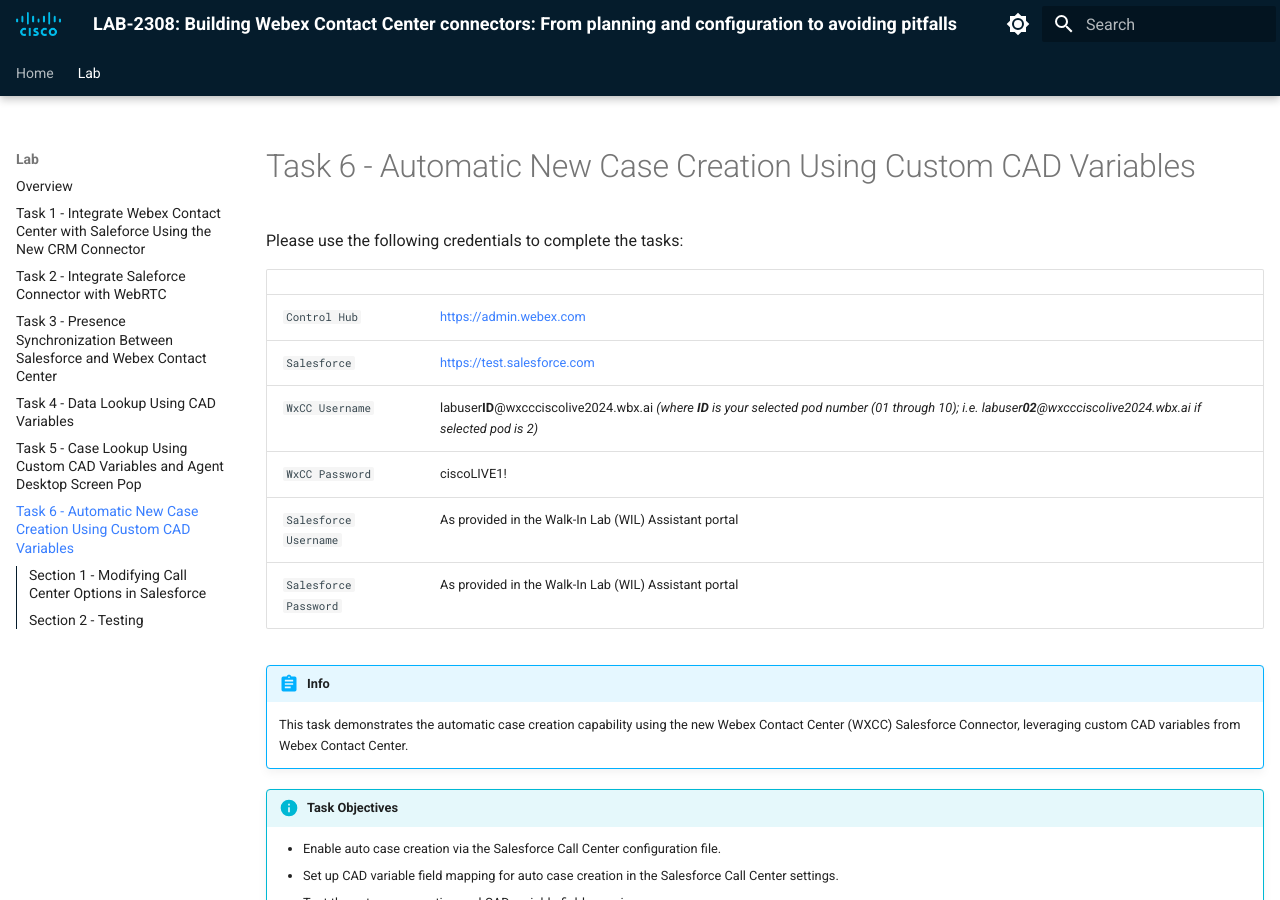
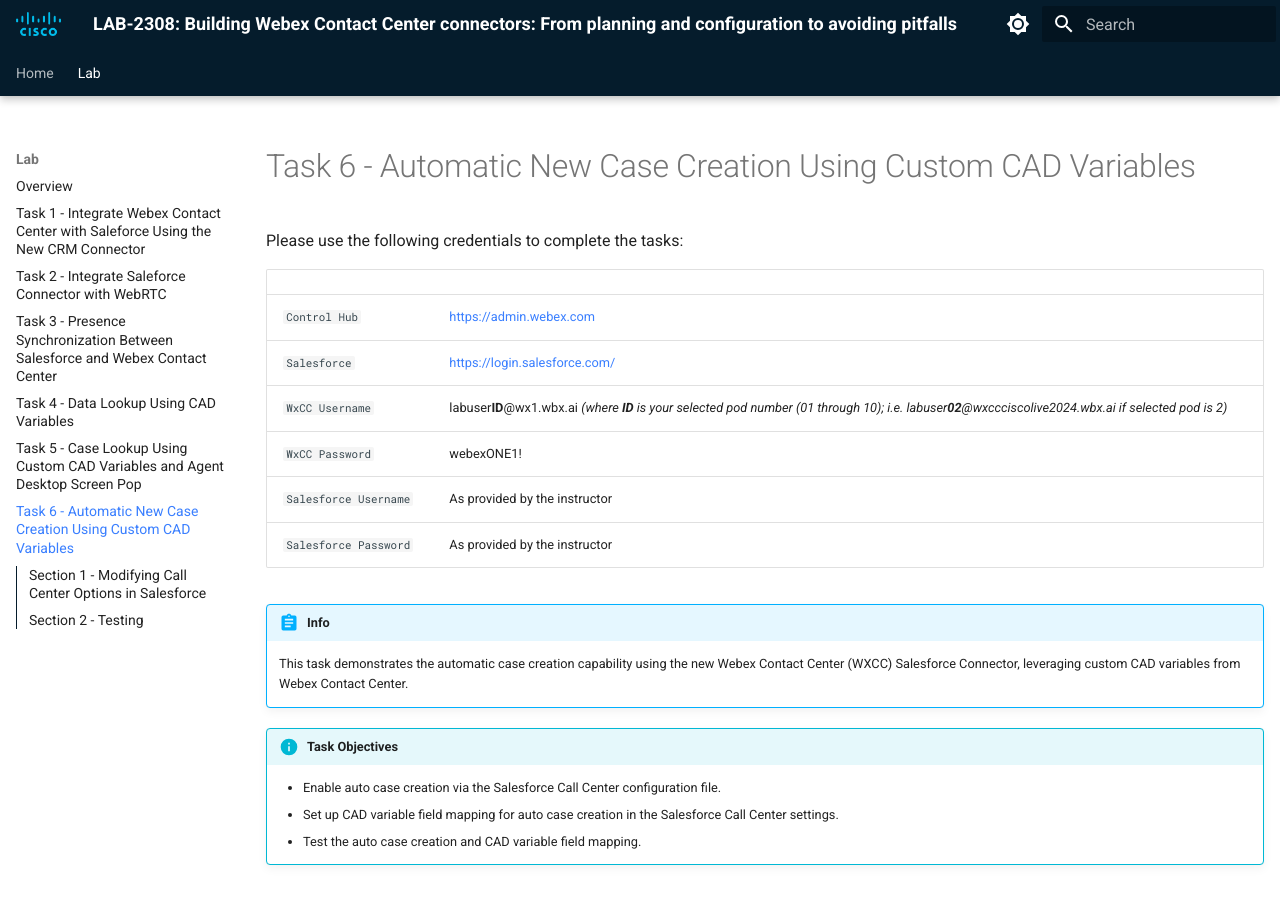
Before and after one commit to WebexCC-SA/LAB-2308, an MkDocs documentation site: the page built from docs/task6.md, in a window 1280 px wide and 900 px high. Built offline with MkDocs 1.6.1 and Material for MkDocs 9.7.7, drawn with Linux system fonts in a browser that asks for light colours.

Commit message:
Update task6.md

```diff
--- a/docs/task6.md
+++ b/docs/task6.md
@@ -6,11 +6,11 @@
 | <!-- -->                  | <!-- -->         |
 | ------------------------- | ---------------- |
 | `Control Hub`             | <a href="https://admin.webex.com" target="_blank">https://admin.webex.com</a> |
-| `Salesforce`   | <a href="https://test.salesforce.com" target="_blank">https://test.salesforce.com</a> |
-| `WxCC Username`       | labuser**ID**@wxccciscolive2024.wbx.ai     _(where **ID** is your selected pod number (01 through 10); i.e. labuser**02**@wxccciscolive2024.wbx.ai if selected pod is 2)_       |
-| `WxCC Password`       | ciscoLIVE1!         |
-| `Salesforce Username`       | As provided in the Walk-In Lab (WIL) Assistant portal      |
-| `Salesforce Password`       | As provided in the Walk-In Lab (WIL) Assistant portal      |
+| `Salesforce`   | <a href="https://login.salesforce.com" target="_blank">https://login.salesforce.com/</a> |
+| `WxCC Username`       | labuser**ID**@wx1.wbx.ai     _(where **ID** is your selected pod number (01 through 10); i.e. labuser**02**@wxccciscolive2024.wbx.ai if selected pod is 2)_       |
+| `WxCC Password`       | webexONE1!         |
+| `Salesforce Username`       | As provided by the instructor       |
+| `Salesforce Password`       | As provided by the instructor       |
 
 
 !!! abstract "Info"
```
